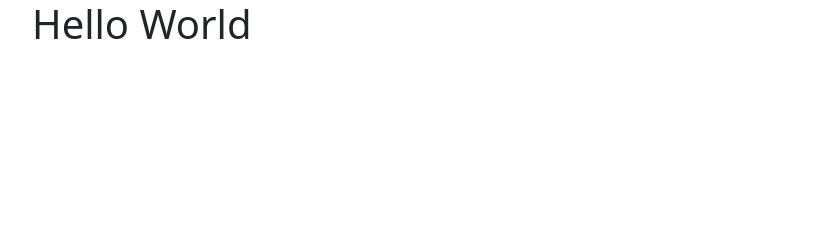
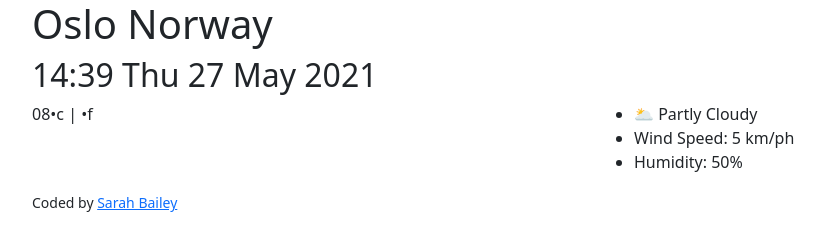
Before and after one commit to Sarah-MB97/weather-app-final, a plain HTML site: page index.html in a window 1280 px wide. Shown: the whole page, without its empty margins (50-875 px from the left). Drawn offline with nearby package versions, Linux system fonts and the light colour scheme.

Commit message:
HTML Skeleton laid out

```diff
--- a/index.html
+++ b/index.html
@@ -4,19 +4,39 @@
     <meta charset="UTF-8" />
     <meta http-equiv="X-UA-Compatible" content="IE=edge" />
     <meta name="viewport" content="width=device-width, initial-scale=1.0" />
-    <link rel="stylesheet" href="src/style.css" />
     <link
       href="https://cdn.jsdelivr.net/npm/bootstrap@5.0.1/dist/css/bootstrap.min.css"
       rel="stylesheet"
       integrity="sha384-+0n0xVW2eSR5OomGNYDnhzAbDsOXxcvSN1TPprVMTNDbiYZCxYbOOl7+AMvyTG2x"
       crossorigin="anonymous"
     />
+    <link rel="stylesheet" href="src/style.css" />
 
     <title>Document</title>
   </head>
   <body>
     <div class="container">
-      <h1>Hello World</h1>
+      <h1>Oslo Norway</h1>
+      <h2>14:39 Thu 27 May 2021</h2>
+      <div class="row">
+        <div class="col-6">08•c | •f</div>
+
+        <div class="col-6">
+          <ul>
+            <li>🌥 Partly Cloudy</li>
+            <li>Wind Speed: 5 km/ph</li>
+            <li>Humidity: 50%</li>
+          </ul>
+        </div>
+      </div>
+      <small
+        >Coded by
+        <a
+          href="https://github.com/Sarah-MB97/weather-app-final"
+          target="_blank"
+          >Sarah Bailey</a
+        ></small
+      >
     </div>
 
     <script src="src/index.js"></script>
```
